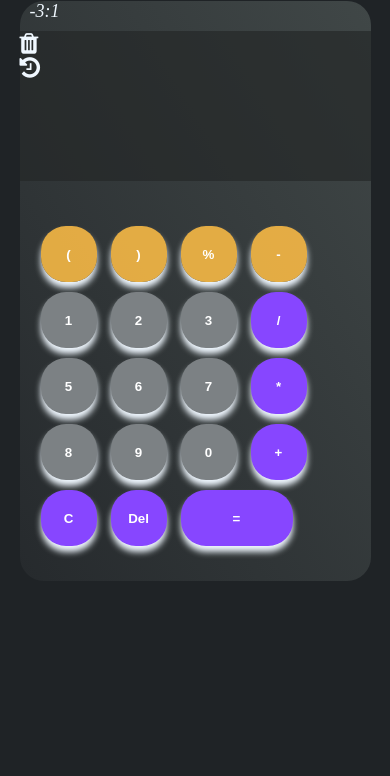
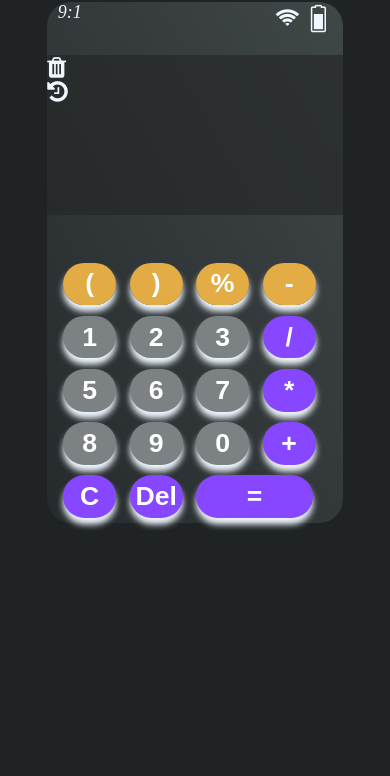
Before and after one commit to H-57/Calculator, a plain HTML site: page index.html in a window 390 px wide. Shown: the part 68-844 px from the top of the page. Drawn offline with Linux system fonts and the light colour scheme.

Commit message:
responsive for all devices

```diff
--- a/appp.js
+++ b/appp.js
@@ -53,7 +53,8 @@ if(allEntries.length>=1)
 //for stus bar time and more icons
 const timeElem=document.getElementById('time')
 const time=new Date()
-timeElem.innerText=`${time.getHours()-12}:${time.getMinutes()}`
+const hour=(time.getHours()<=12)?time.getHours():time.getHours()-12
+timeElem.innerText=`${hour}:${time.getMinutes()}`
 
 
 // delet local storage
--- a/custom.css
+++ b/custom.css
@@ -4,19 +4,22 @@
     user-select: none;
     list-style-type: none;
 }
-
+html{
+    font-size: 66.5%;
+}
 body{
     background-color: #1f2326;
     color: aliceblue;
 }
 h1{
     text-align: center;
-    margin: 1rem;
+    font-size: 3rem;
+    margin: 1.6rem;
 }
 .container{
     background: linear-gradient(to bottom left,#404747,#262a2d);
-    width:256px;
-    height: 500px;
+    width:fit-content;
+    height: auto;
     /* border:white solid 3px; */
     margin:auto;
     border-radius:24px
@@ -32,32 +35,33 @@ h1{
 button{
 
     cursor: pointer;
+    font-size: 2.5rem;
    color: white;
-   width: 2rem;
-   height: 2rem;
+   width: 5rem;
+   height: 4rem;
    border-radius: 25px;
    border: none;
    box-shadow: #1f2326;
-   margin:5px;
-   box-shadow: aliceblue 0px 6px 6px;
+   margin:0.5rem;
+   box-shadow: aliceblue 0rem 0.6rem 0.6rem ;
     font-weight: bolder;
 }
 input{
     margin: auto;
     overflow-x: scroll;
-    width: 90%;
-    /* max-width: 30vw; */
+    width:90%;
+
     color: aliceblue;
     font-weight: 600;
-    font-size: larger;
+    font-size: 2rem;
     border:none;
     outline: none;
-    height: 40px;
+    height: 4rem;
     background-color:transparent;
 }
 .y-btn{
     background-color: rgba(255, 190, 70, 0.863);
-    box-shadow: aliceblue 0px 6px 6px;
+    box-shadow: aliceblue 0rem 0.6rem 0.6rem ;
 }
 .p-btn{
     background-color: rgb(135, 70, 255);
@@ -66,18 +70,19 @@ input{
     background-color: #7c8184;
 }
 .eq{
-    width: 5rem;
+    width: 11rem;
 }
 #status{
-    margin-left:20px;
-    margin-bottom: 20px;
-    height: 30px;
+    margin-left:2rem;
+    margin-bottom: 2rem;
+    height: 3rem;
     width: 100%;
+
 overflow: hidden;
     /* background-color: aliceblue; */
 }
 #history{
-    height: 150px;
+    height: 15rem;
     width: 100%;
     background: #232626a8;
 
@@ -87,11 +92,13 @@ overflow: hidden;
 
 }
 #history ul{
-    margin-right: 5px;
+    margin-right: 0.5rem;
+    font-size: 1.5rem;
+    font-weight: 200;
     float: right;
 }
 button:active{
-    transform: translatey(2px);
+    transform: translatey(0.2rem);
 }
 .btn-pads{
     margin-left:1rem;
@@ -100,39 +107,27 @@ button:active{
 }
 #neticon{
     width: fit-content;
-float: inline-end;
-margin-right: 20px;
-margin-top: 5px;
+    display: block;
+    float: right;
+margin-right: 2rem;
+margin-top: 0.5rem;
+font-size: 2rem;
 
 }
-@media (max-width: 480px){
-    .container{
-        width: 90vw;
-        height: 580px;
-        overflow: hidden;
-    }
-    .btn-pads{
-        width:90;
-    }
-    #history{
-        width: 90vw;
-    }
-    button{
-        width: 3.5rem;
-   height: 3.5rem;
-    }
-    .eq{
-        width:7rem
-    }
-    #status{
-        margin-bottom: 0px;
-    }
-    input{
-        font-size: xx-large;
-    }
-    #neticon{
-        display: inline-block;
-    position: relative;
-    right: -217px;
-    }
+
+/* Hide scrollbar for Chrome, Safari and Opera */
+#history::-webkit-scrollbar {
+    display: none;
+  }
+
+  /* Hide scrollbar for IE, Edge and Firefox */
+  #history {
+    -ms-overflow-style: none;  /* IE and Edge */
+    scrollbar-width: none;  /* Firefox */
+  }
+
+ @media (max-width: 300px){
+   html{
+    font-size: 55%;
+   }
 }
```
